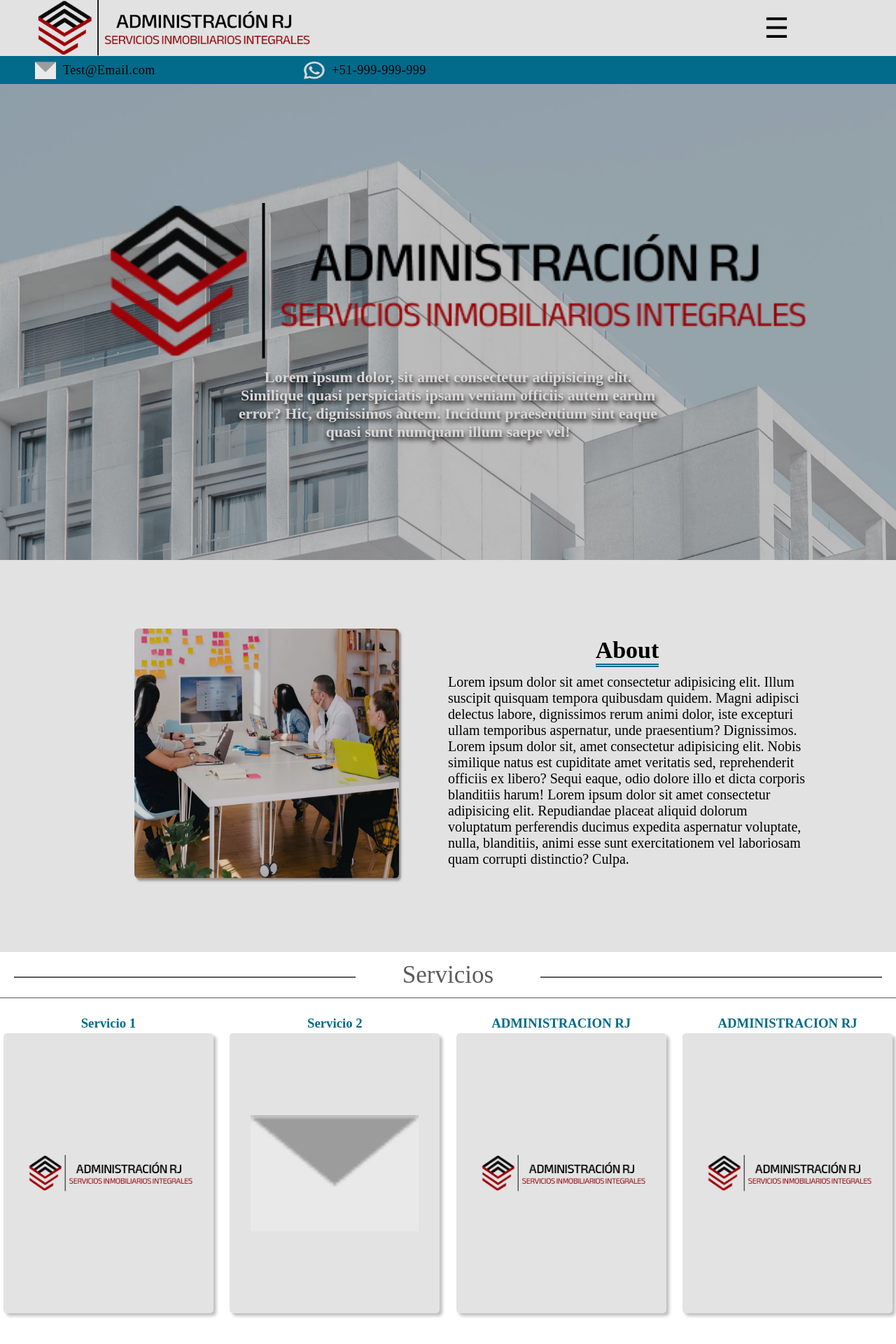
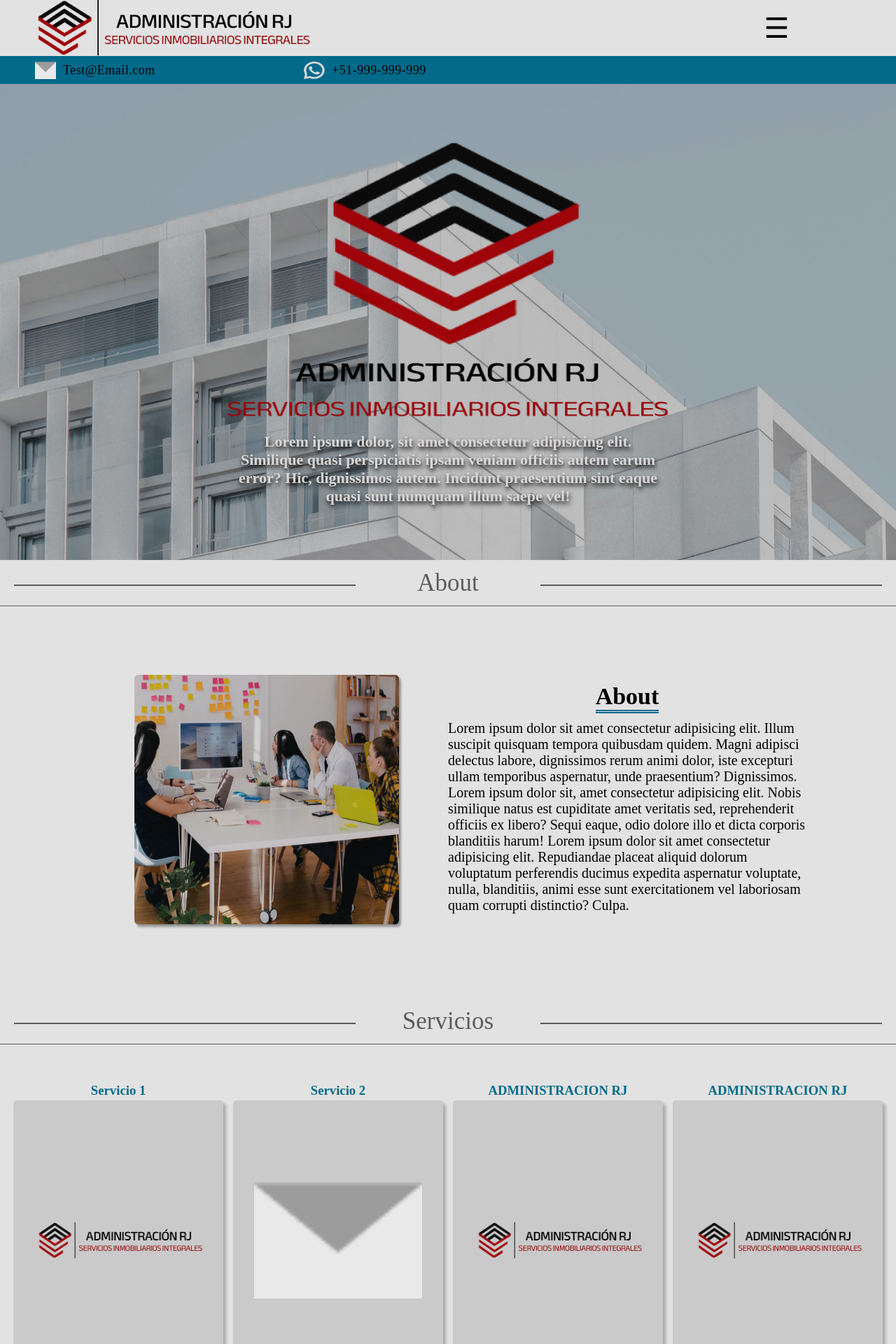
Before and after one commit to Teamsito/Raul-page, a React (Vite) app: page / in a window 1280 px wide. Shown: the top 1920 px of the page at 70% size. Before the commit the page ends 1896 px from the top, so only its background shows below. Built offline with nearby package versions, Linux system fonts and the light colour scheme; a web font is replaced by a local one.

Commit message:
Change View

```diff
--- a/src/components/About/index.jsx
+++ b/src/components/About/index.jsx
@@ -1,10 +1,20 @@
 import React from "react";
-import { SectionStyle, DivImg, ImgStyle, DivText, TittleStyle, TextStyle } from "./style";
+import {
+  SectionStyle,
+  DivImg,
+  ImgStyle,
+  DivText,
+  TittleStyle,
+  TextStyle,
+} from "./style";
 import About from "../../assets/img/Nosotros.png";
-import Title from "../../assets/img/titulo nosotros.svg"
+import Title from "../atoms/Title";
+/* import Title from "../../assets/img/titulo nosotros.svg" */
 
 function index() {
   return (
+    <>
+      <Title>About</Title>
       <SectionStyle>
         <DivImg>
           <ImgStyle src={About} alt="" />
@@ -14,18 +24,19 @@ function index() {
           <TextStyle>
             Lorem ipsum dolor sit amet consectetur adipisicing elit. Illum
             suscipit quisquam tempora quibusdam quidem. Magni adipisci delectus
-          labore, dignissimos rerum animi dolor, iste excepturi ullam temporibus
-          aspernatur, unde praesentium? Dignissimos. Lorem ipsum dolor sit, amet
-          consectetur adipisicing elit. Nobis similique natus est cupiditate
-          amet veritatis sed, reprehenderit officiis ex libero? Sequi eaque,
-          odio dolore illo et dicta corporis blanditiis harum! Lorem ipsum dolor
-          sit amet consectetur adipisicing elit. Repudiandae placeat aliquid
-          dolorum voluptatum perferendis ducimus expedita aspernatur voluptate,
-          nulla, blanditiis, animi esse sunt exercitationem vel laboriosam quam
-          corrupti distinctio? Culpa.
+            labore, dignissimos rerum animi dolor, iste excepturi ullam
+            temporibus aspernatur, unde praesentium? Dignissimos. Lorem ipsum
+            dolor sit, amet consectetur adipisicing elit. Nobis similique natus
+            est cupiditate amet veritatis sed, reprehenderit officiis ex libero?
+            Sequi eaque, odio dolore illo et dicta corporis blanditiis harum!
+            Lorem ipsum dolor sit amet consectetur adipisicing elit. Repudiandae
+            placeat aliquid dolorum voluptatum perferendis ducimus expedita
+            aspernatur voluptate, nulla, blanditiis, animi esse sunt
+            exercitationem vel laboriosam quam corrupti distinctio? Culpa.
           </TextStyle>
         </DivText>
       </SectionStyle>
+    </>
   );
 }
 
--- a/src/components/atoms/Title/style.js
+++ b/src/components/atoms/Title/style.js
@@ -1,36 +1,36 @@
 import styled from "styled-components";
-import {theme} from '../../../theme';
+import { theme } from "../../../theme";
 
 export const Title = styled.h2`
-
-    color:${theme.textcolor};
-   text-align:center;
-   display:block;
-    position:relative;
+  background:#e2e2e2;
+  color: ${theme.textcolor};
+  text-align: center;
+  display: block;
+  position: relative;
   font-weight: 500;
-    font-size:35px;
+  font-size: 35px;
   line-height: 65px;
-    border-bottom:1px solid ${theme.textcolor};
-    z-index:10;
-    &:before{
+  border-bottom: 1px solid ${theme.textcolor};
+  z-index: 10;
+  &:before {
     content: "";
-        border:1px solid ${theme.textcolor};
-        width:38%;
-        position:absolute;
-        top:35px;
-        left:20px;
+    border: 1px solid ${theme.textcolor};
+    width: 38%;
+    position: absolute;
+    top: 35px;
+    left: 20px;
   }
-    &:after{
+  &:after {
     content: "";
-        border:1px solid ${theme.textcolor};
-        width:38%;
-        position:absolute;
-        top:35px;
-        right:20px;
+    border: 1px solid ${theme.textcolor};
+    width: 38%;
+    position: absolute;
+    top: 35px;
+    right: 20px;
   }
 `;
 
 export const Line = styled.hr`
-    position:absolute;
-    top:35px;
-`
+  position: absolute;
+  top: 35px;
+`;
--- a/src/components/molecules/Banner/index.jsx
+++ b/src/components/molecules/Banner/index.jsx
@@ -1,5 +1,5 @@
 import React from "react";
-import Logo from "../../../assets/img/Logo.png";
+import Logo from "../../../assets/img/LogoMain.png";
 import { MainBanner, ImgLogo, Information } from "./style";
 
 const Index = () => {
--- a/src/components/molecules/Banner/style.js
+++ b/src/components/molecules/Banner/style.js
@@ -8,7 +8,7 @@ export const MainBanner = styled.main`
   width: 100%;
   height: 85vh;
   display: flex;
-  justify-content: space-between;
+  justify-content: space-evenly;
   align-items: center;
   padding: 0 10%;
   @media (max-width: ${viewport.large}) {
@@ -18,7 +18,6 @@ export const MainBanner = styled.main`
   }
 `;
 export const Information = styled.h1`
-  flex: 1;
   color: #d9d6d6;
   text-shadow: 1px 4px 6px black;
   max-width: 56ch;
@@ -31,11 +30,12 @@ export const Information = styled.h1`
   }
 `;
 export const ImgLogo = styled.img`
-  flex: 1;
+height: 50%;
+width: 35%;
   @media (max-width: ${viewport.large}) {
     flex: 0;
-    width: 100%;
-    height: 40%;
+    width: 65%;
+    height: 60%;
   }
 
 `;
--- a/src/components/molecules/Services/style.js
+++ b/src/components/molecules/Services/style.js
@@ -1,10 +1,11 @@
 import styled from "styled-components";
-import {theme} from '../../../theme';
+import { theme } from "../../../theme";
 
 export const Services = styled.section`
-  display:flex;
-  justify-content:space-between;
-  margin-top:50px;
-  margin-bottom:20px;
-  padding:0px 5px;
+  height: 70vh;
+  align-items: center;
+  background: #e2e2e2;
+  display: flex;
+  justify-content: space-evenly;
+  padding: 0px 5px;
 `;
```
Also changed, not shown: src/assets/img/LogoMain.png (added). Lines whose indentation alone changed are shown as unchanged.
